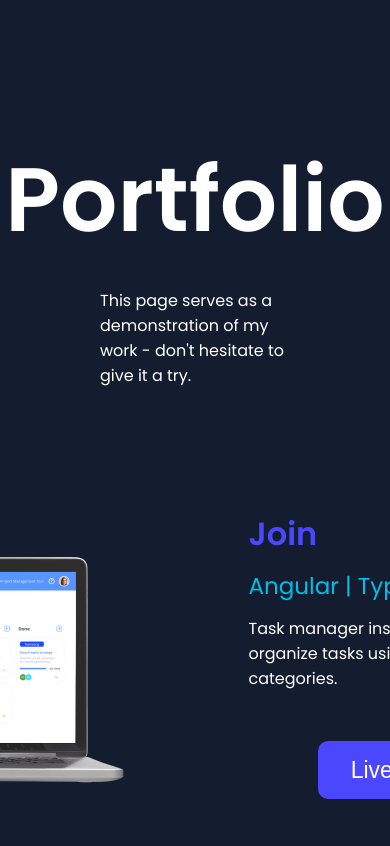
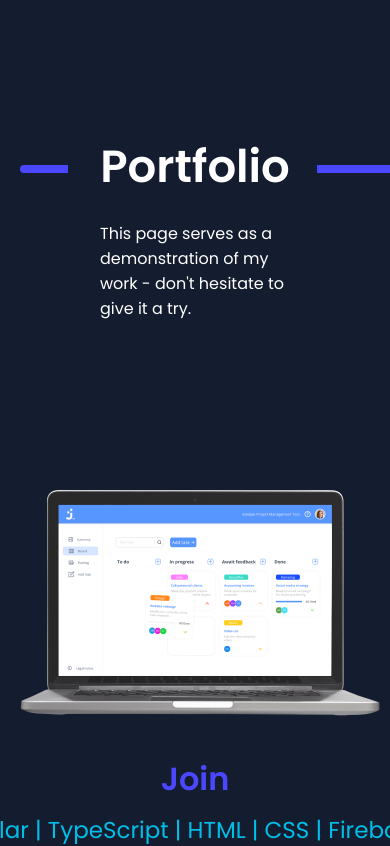
Before and after one commit to FurkanAy97/portfolio, an Angular app: page / in a window 390 px wide. Shown: the part 4140-4986 px from the top of the page. Built offline with nearby package versions, Linux system fonts and the light colour scheme.

Commit message:
project-comp responsive WIP

```diff
--- a/src/app/my-skills/my-skills.component.html
+++ b/src/app/my-skills/my-skills.component.html
@@ -1,4 +1,4 @@
-<button class="skill-btn-mobile">Get in touch</button>
+<button *ngIf="isMobileScreen" class="skill-btn-mobile">Get in touch</button>
 <div class="skill-icons">
     <div *ngFor="let skill of skills; let i = index" class="skill-container">
         <img src="assets/img/skill-icons/{{skill}}.png">
--- a/src/app/portfolio-header/portfolio-header.component.scss
+++ b/src/app/portfolio-header/portfolio-header.component.scss
@@ -23,3 +23,19 @@ h1 {
   right: -750px;
   border: 4px solid #4b47ff;
 }
+
+@media (max-width: 990px) {
+  h1{
+    font-size: 45px;
+  }
+  .portfolio-vector-big{
+    width: 345px;
+    top: 32px;
+    right: -380px;
+  }
+  .portfolio-vector-small{
+    width: 40px;
+    top: 32px;
+    left: -80px;
+  }
+}
--- a/src/app/project-component/project-component.component.html
+++ b/src/app/project-component/project-component.component.html
@@ -1,6 +1,18 @@
-<div *ngFor="let img of projectImages; let i = index" class="project-container" [ngStyle]="{'flex-direction': (i % 2 === 1) ? 'row-reverse' : 'row'}">
-    <img [src]="img">
-    <app-project-text [ngStyle]="{'text-align': (i % 2 === 1) ? 'end' : 'start'}" [projectTitle]="projectTitle[i]" [projectStack]="projectStack[i]" [projectDescription]="projectDescription[i]" ></app-project-text>
+<div class="project-desktop"  *ngFor="let img of projectImages; let i = index"   [ngStyle]="{'flex-direction': (i % 2 === 1) ? 'row-reverse' : 'row'}">
+    <div *ngIf="isMobileScreen" class="project-container">
+        <img [src]="img">
+        <app-project-text [ngStyle]="{'text-align': (i % 2 === 1) ? 'end' : 'start'}" [projectTitle]="projectTitle[i]" [projectStack]="projectStack[i]" [projectDescription]="projectDescription[i]" ></app-project-text>
+    </div>
 </div>
 
-<img class="portfolio-fog1" src="assets/img/fog4.png">
+<div class="project-desktop"  *ngFor="let img of projectImages; let i = index"   [ngStyle]="{'flex-direction': (i % 2 === 1) ? 'row-reverse' : 'row'}">
+    <div *ngIf="!isMobileScreen" class="project-container">
+        <img [src]="img">
+        <app-project-text [ngStyle]="{'text-align': (i % 2 === 1) ? 'end' : 'start'}" [projectTitle]="projectTitle[i]" [projectStack]="projectStack[i]" [projectDescription]="projectDescription[i]" ></app-project-text>
+    </div>
+</div>
+
+
+
+<img *ngIf="!isMobileScreen" class="portfolio-fog1" src="assets/img/fog4.png">
+<img *ngIf="isMobileScreen" class="portfolio-fog-mobile" src="assets/img/fog4-mobile.png">
--- a/src/app/project-component/project-component.component.scss
+++ b/src/app/project-component/project-component.component.scss
@@ -12,3 +12,17 @@
     left: 0;
     top: 900px;
 }
+.portfolio-fog-mobile {
+    position: absolute;
+    width: 600px;
+    left: 190px;
+    top: 1380px;
+}
+
+
+
+@media (max-width: 990px) {
+    .project-container{
+        flex-direction: column;
+    }
+}
--- a/src/app/project-component/project-component.component.ts
+++ b/src/app/project-component/project-component.component.ts
@@ -1,21 +1,27 @@
-import { Component } from '@angular/core';
+import { Component, HostListener } from '@angular/core';
+import { AppComponent } from '../app.component';
 
 @Component({
   selector: 'app-project-component',
   templateUrl: './project-component.component.html',
   styleUrls: ['./project-component.component.scss'],
 })
-export class ProjectComponentComponent {
+export class ProjectComponentComponent extends AppComponent {
   projectImages: Array<string> = [
     'assets/img/join.png',
     'assets/img/sharkie.png',
     'assets/img/Simple-CRM.png',
   ];
-  projectTitle: Array<string> = ['Join', 'Sharkie','Simple CRM' ];
-  projectStack: Array<string> = ['Angular | TypeScript | HTML | CSS | Firebase ', 'JavaScript | HTML | CSS', 'Angular | Firebase']
+  projectTitle: Array<string> = ['Join', 'Sharkie', 'Simple CRM'];
+  projectStack: Array<string> = [
+    'Angular | TypeScript | HTML | CSS | Firebase ',
+    'JavaScript | HTML | CSS',
+    'Angular | Firebase',
+  ];
   projectDescription: Array<string> = [
     'Task manager inspired by the Kanban System. Create and organize tasks using drag and drop functions, assign users and categories.',
     'A simple Jump-and-Run game based on an object-oriented approach. Help sharkie to find coins and poison bottles to fight against the killer whale.',
-    'A very Simple Customer Relationship Management system working with CRUD functionality.'
+    'A very Simple Customer Relationship Management system working with CRUD functionality.',
   ];
+
 }
--- a/src/app/project-text/project-text.component.scss
+++ b/src/app/project-text/project-text.component.scss
@@ -41,3 +41,9 @@ app-project-buttons{
   gap: 86px;
   margin-top: 35px;
 }
+
+@media (max-width: 990px) {
+  .project-titles{
+    text-align: center;
+  }
+}
```
Also changed, not shown: src/assets/img/fog4-mobile.png (added).
